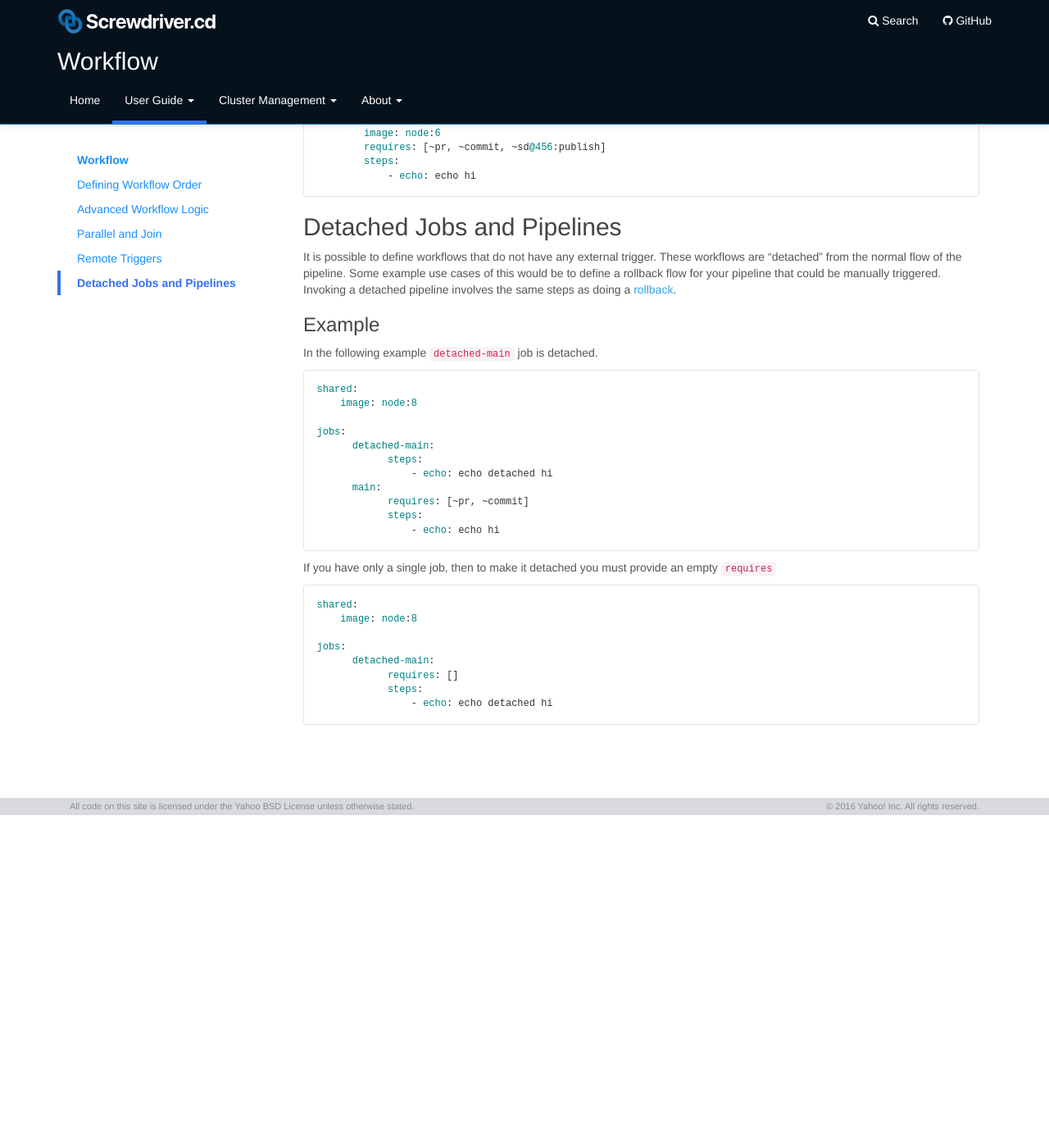
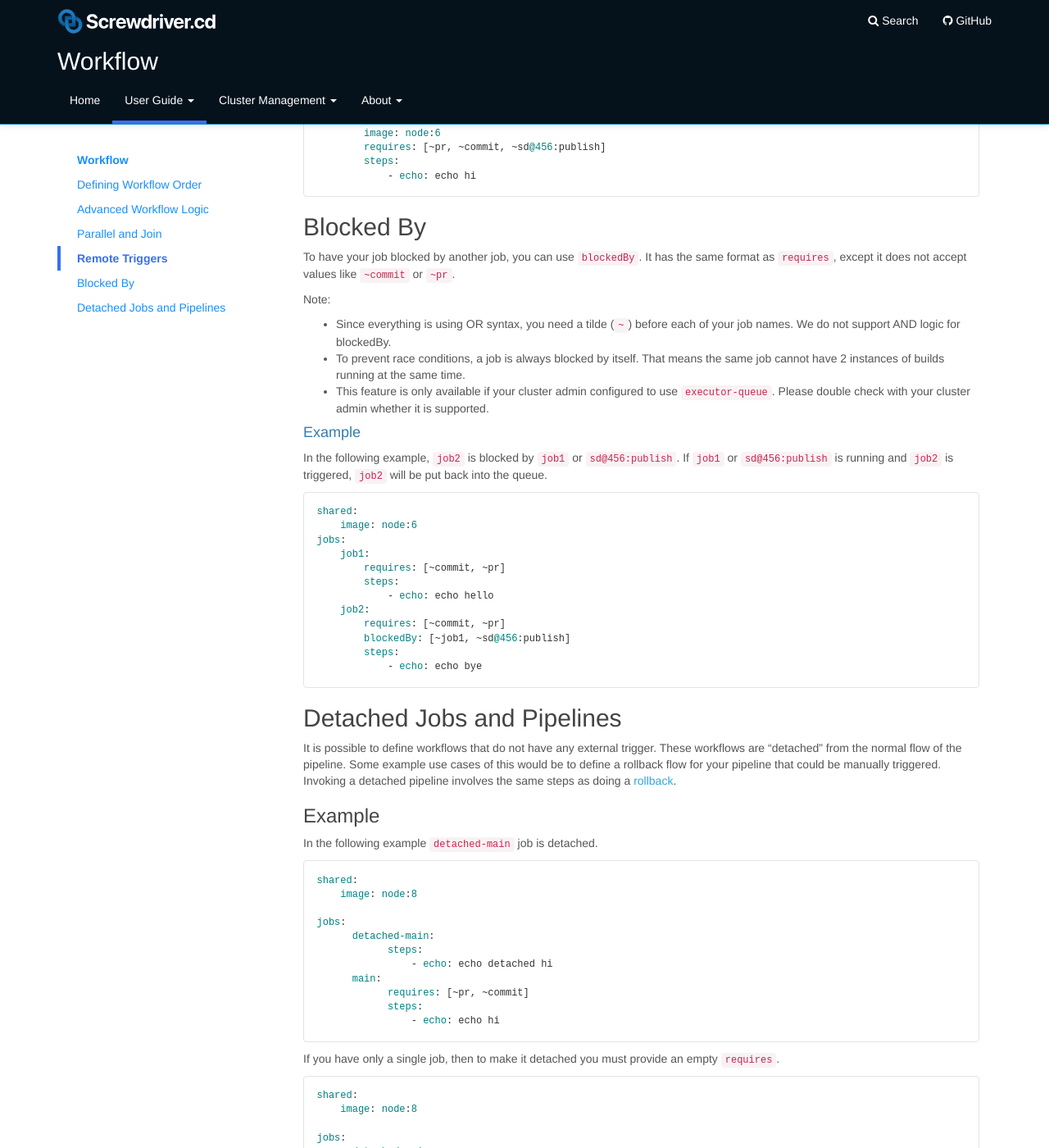
Before and after one commit to screwdriver-cd/guide, a Jekyll site: the page built from docs/user-guide/configuration/workflow.md, in a window 1280 px wide and 1400 px high, scrolled down 2887 px. Shown: the whole window at 82% size. Built offline with Jekyll 4.4.1, drawn with Linux system fonts in a browser that asks for light colours; before the commit the page ends 3881 px from its top, so only the background shows below that; some of the changed text lies outside the part shown.

Commit message:
fix(653): add docs for blockedby (#198)
* fix: add docs for blockedby

````diff
--- a/docs/user-guide/configuration/workflow.md
+++ b/docs/user-guide/configuration/workflow.md
@@ -14,6 +14,8 @@ toc:
       url: "#parallel-and-join"
     - title: Remote Triggers
       url: "#remote-triggers"
+    - title: Blocked By
+      url: "#blocked-by"
     - title: Detached Jobs and Pipelines
       url: "#detached-jobs-and-pipelines"
 ---
@@ -101,7 +103,7 @@ The _AND_ and _OR_ logic can be combined in a complex pipeline to allow cases wh
 
 ```
     last:
-        requires: [first, second , ~sd@123:third]
+        requires: [first, second, ~sd@123:third]
 ```
 
 If job names are prefixed with tildes in a `requires` line, then the job will start when any of the prefixed jobs is successful _OR_ when all of the unprefixed jobs are successful. For instance, in this contrived example:
@@ -157,6 +159,32 @@ jobs:
             - echo: echo hi
 ```
 
+## Blocked By
+To have your job blocked by another job, you can use `blockedBy`. It has the same format as `requires`, except it does not accept values like `~commit` or `~pr`.
+
+Note:
+- Since everything is using OR syntax, you need a tilde (`~`) before each of your job names. We do not support AND logic for blockedBy.
+- To prevent race conditions, a job is always blocked by itself. That means the same job cannot have 2 instances of builds running at the same time.
+- This feature is only available if your cluster admin configured to use `executor-queue`. Please double check with your cluster admin whether it is supported.
+
+#### Example
+In the following example, `job2` is blocked by `job1` or `sd@456:publish`. If `job1` or `sd@456:publish` is running and `job2` is triggered, `job2` will be put back into the queue.
+
+```
+shared:
+    image: node:6
+jobs:
+    job1:
+        requires: [~commit, ~pr]
+        steps:
+            - echo: echo hello
+    job2:
+        requires: [~commit, ~pr]
+        blockedBy: [~job1, ~sd@456:publish]
+        steps:
+            - echo: echo bye
+```
+
 ## Detached Jobs and Pipelines
 It is possible to define workflows that do not have any external trigger. These workflows are "detached" from the normal flow of the pipeline. Some example use cases of this would be to define a rollback flow for your pipeline that could be manually triggered. Invoking a detached pipeline involves the same steps as doing a [rollback](../FAQ#how-do-i-rollback).
 
@@ -177,7 +205,7 @@ jobs:
                 - echo: echo hi
 ```
 
-If you have only a single job, then to make it detached you must provide an empty `requires`
+If you have only a single job, then to make it detached you must provide an empty `requires`.
 
 ```
 shared:
````
